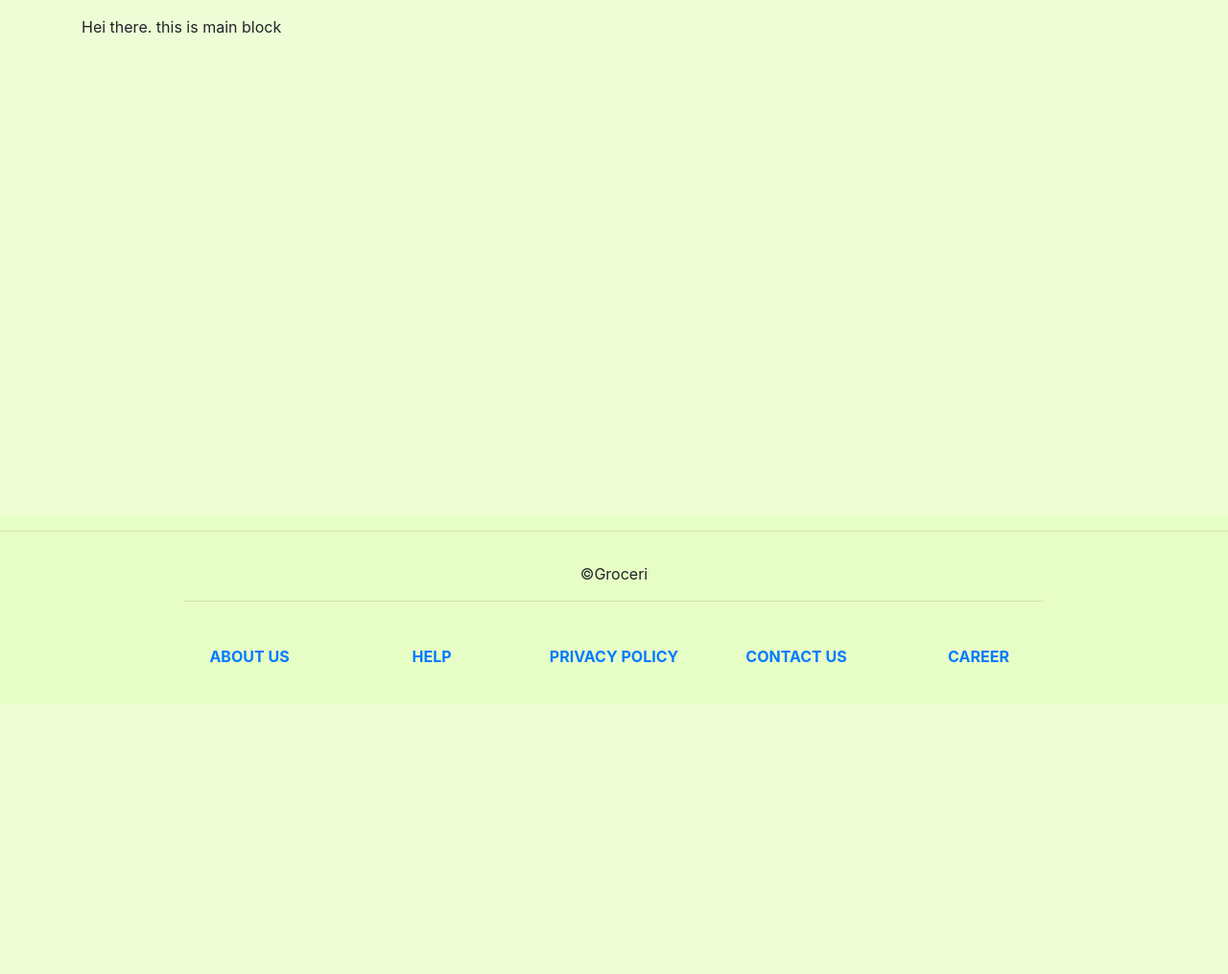
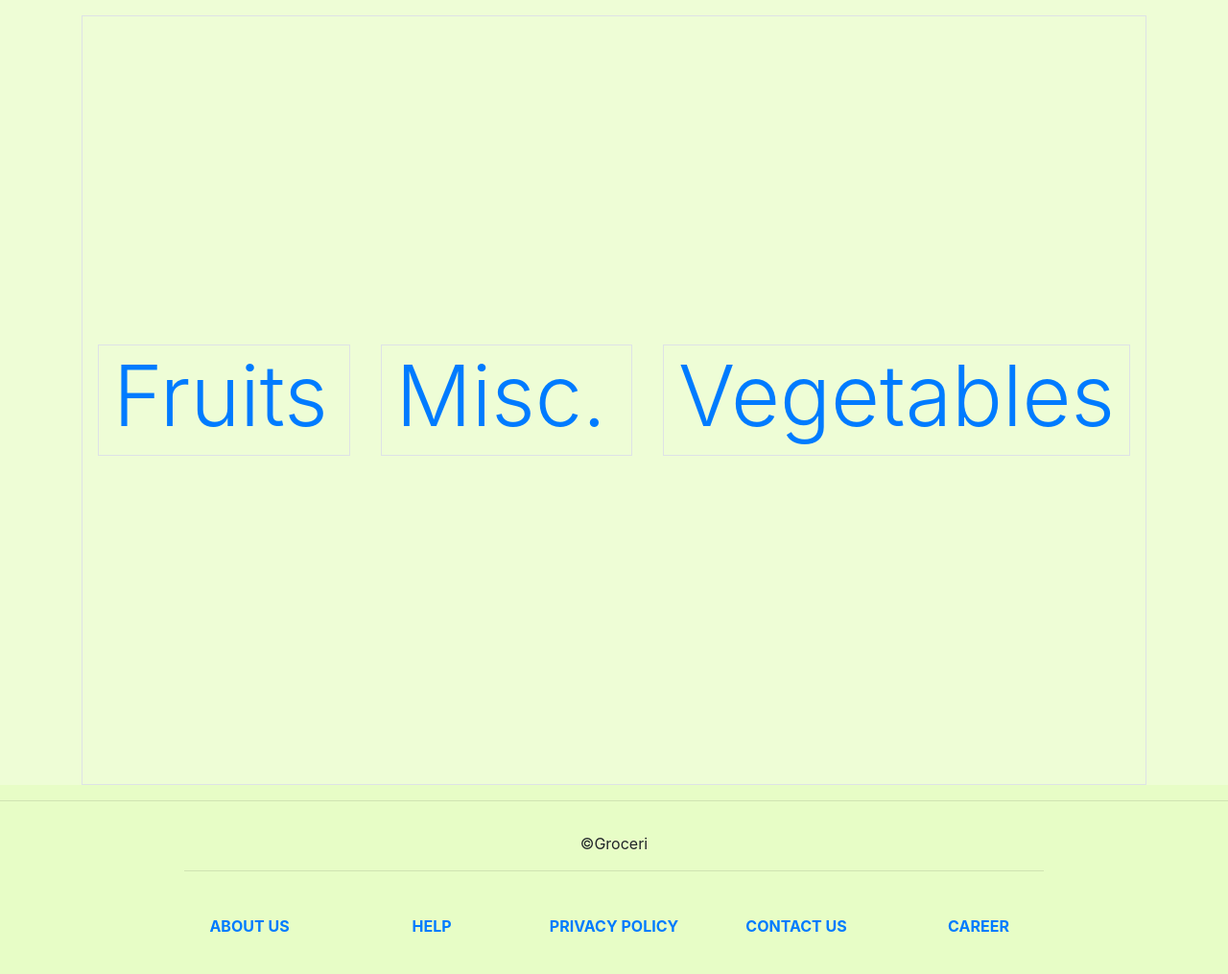
Before and after one commit to maulikchevli/ITA, a Flask app: page / in a window 1280 px wide. Shown: the part 66-1081 px from the top of the page at 96% size. Before the commit the page ends 800 px from the top, so only its background shows below. Run offline with Flask 2, Linux system fonts and the light colour scheme; some libraries are stand-ins or nearby versions.

Commit message:
Add index page frontend, project

```diff
--- a/project/app.py
+++ b/project/app.py
@@ -51,18 +51,18 @@ def get_products():
 
 	return render_template('products.html',products=products)
 
-@app.route('/product/<pid>')
-def product_info(pid):
+@app.route('/product/<p_type>')
+def product_type(p_type):
 	con = sql.connect('groceri.db')
 	con.row_factory = dict_factory
 	cur = con.cursor()
 
-	product = con.execute('select * from products where pid=?', (pid,))
-	product = product.fetchone();
+	products = con.execute('select * from products where p_type=?', (p_type,))
+	products = products.fetchall();
 
 	con.close()
 
-	return jsonify(product)
+	return render_template('products.html', products=products)
 
 @app.route('/search')
 def search():
--- a/project/schemas/products.csv
+++ b/project/schemas/products.csv
@@ -1,3 +1,3 @@
 1,"tomato","TO MA TO",14.15,"vegetable",product_img/tomato.jpg,0
 2,"apple","A fruit",10,"fruit",product_img/apple.jpg,0
-3,"tomato ketchup","Heinz tomato ketchup\n1kg",200,"food",product_img/tomato_ketchup.jpg,0
+3,"tomato ketchup","Heinz tomato ketchup\n1kg",200,"misc",product_img/tomato_ketchup.jpg,0
--- a/project/templates/index.html
+++ b/project/templates/index.html
@@ -6,7 +6,21 @@
 {% endblock %}
 
 {% block main %}
-	<p>Hei there. this is main block </p>
+	<div class="container border">
+		<div class="row" style="display:flex;justify-content:center;align-items:center;min-height:100vh">
+			<div class="col border m-3">
+				<h1 class="display-2"><a href="{{ url_for('product_type',p_type='fruit') }}">Fruits</a></h1>
+			</div>
+
+			<div class="col border m-3">
+				<h1 class="display-2"><a href="{{ url_for('product_type',p_type='misc') }}">Misc.</a></h1>
+			</div>
+
+			<div class="col border m-3">
+				<h1 class="display-2"><a href="{{ url_for('product_type',p_type='vegetable') }}">Vegetables</a></h1>
+			</div>
+		</div>
+	</div>
 {% endblock %}
 
 {% block footer %}
```
Also changed, not shown: project/groceri.db.
